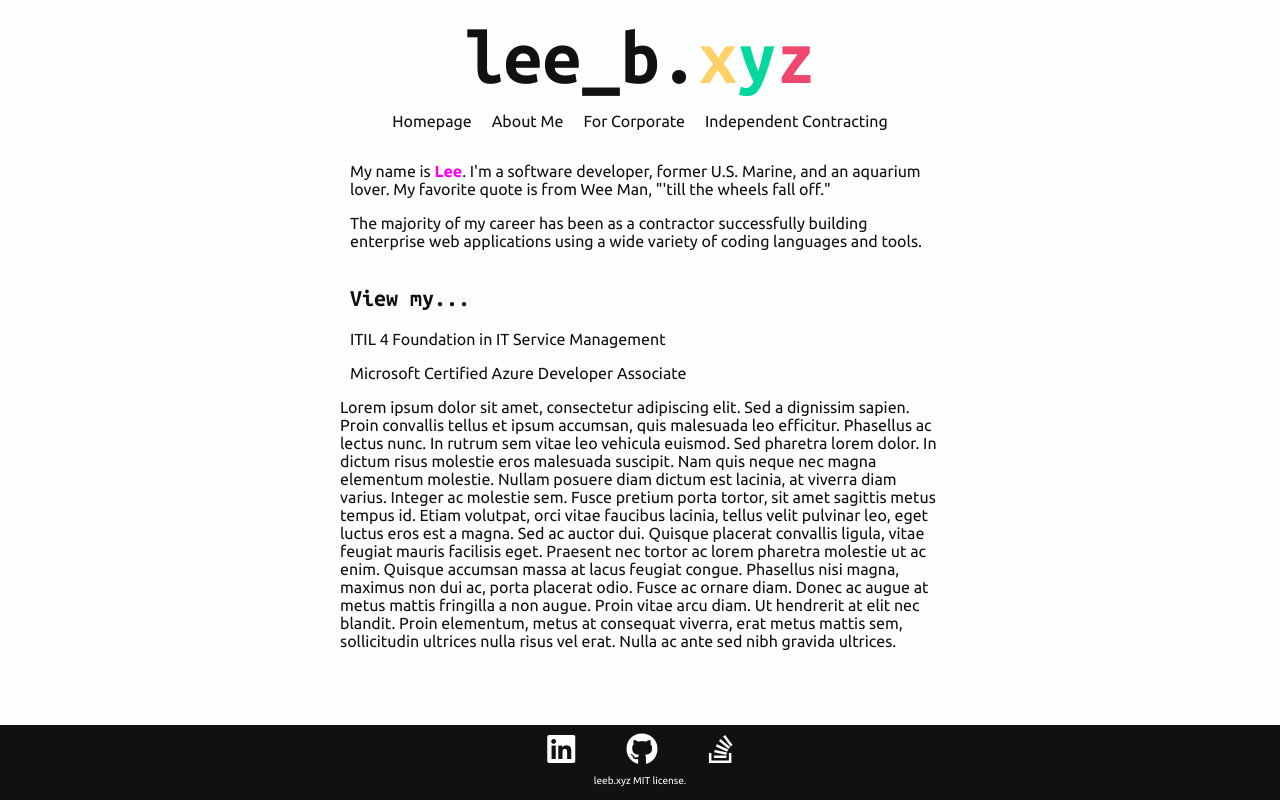
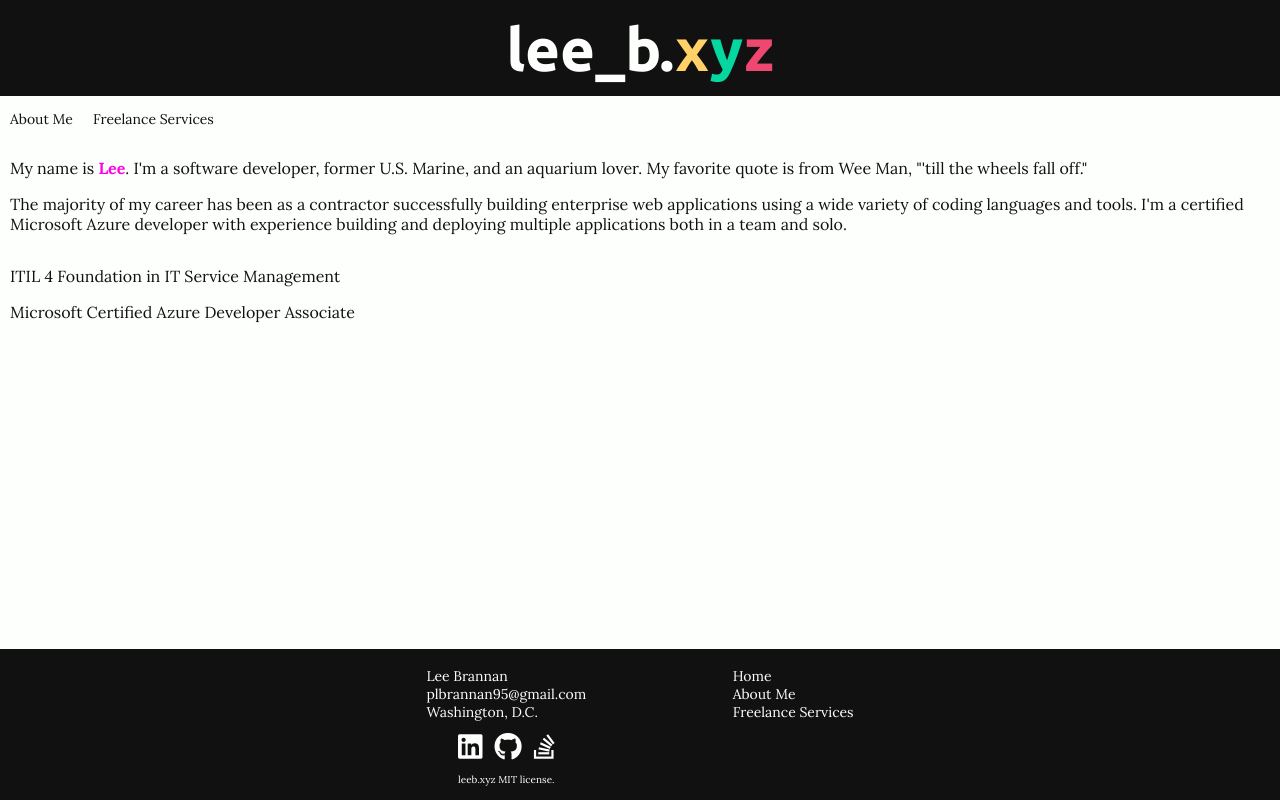
Before and after one commit to bananabrann/leeb.xyz, a React (Create React App) app: page / in a window 1280 px wide. Built offline with nearby package versions, Linux system fonts and the light colour scheme.

Commit message:
New base created

```diff
--- a/public/index.html
+++ b/public/index.html
@@ -5,16 +5,23 @@
         <link rel="icon" href="%PUBLIC_URL%/favicon.ico" />
         <meta name="viewport" content="width=device-width, initial-scale=1" />
         <meta name="theme-color" content="#000000" />
-        <meta
-            name="description"
-            content="Website of Pierson (Lee) Brannan."
-        />
+        <meta name="description" content="Website of Pierson (Lee) Brannan." />
         <script
             src="https://kit.fontawesome.com/1d777e7bb4.js"
             crossorigin="anonymous"
         ></script>
-        <link href="https://fonts.googleapis.com/css2?family=Ubuntu:wght@400;700&display=swap" rel="stylesheet">
-        <link href="https://fonts.googleapis.com/css2?family=Ubuntu+Mono:wght@700&display=swap" rel="stylesheet">
+        <link
+            href="https://fonts.googleapis.com/css2?family=Ubuntu:wght@400;700&display=swap"
+            rel="stylesheet"
+        />
+        <link
+            href="https://fonts.googleapis.com/css2?family=Ubuntu+Mono:wght@700&display=swap"
+            rel="stylesheet"
+        />
+        <link
+            href="https://fonts.googleapis.com/css2?family=Lora:ital,wght@0,400;0,500;0,700;1,400&display=swap"
+            rel="stylesheet"
+        />
         <link rel="apple-touch-icon" href="%PUBLIC_URL%/logo192.png" />
         <!--
       manifest.json provides metadata used when your web app is installed on a
--- a/src/App.scss
+++ b/src/App.scss
@@ -26,14 +26,9 @@ a {
 
 p {
     @include base-padding();
+    font-family: 'Lora', serif;
 }
 
-h1, h2, h3, h4, h5, h6 {
-    @include base-padding();
-    font-family: 'Ubuntu Mono', sans-serif;
+.logo {
+    font-weight: 700;
 }
-
-h1 {
-    font-size: calc(22px + 7vmin);
-    margin: 0;
-}
--- a/src/App.tsx
+++ b/src/App.tsx
@@ -1,5 +1,6 @@
 import React from "react";
 import { BrowserRouter as Router, Route } from "react-router-dom";
+import Freelance from "./Components/Freelance/Freelance";
 import Home from "./Components/Home/Home";
 import Login from "./Components/Login/Login";
 import "./App.scss";
@@ -23,6 +24,13 @@ function App() {
                         return <Login />
                     }}
                 />
+
+                <Route
+                    exact path="/freelance"
+                    render={() => {
+                        return <Freelance />
+                    }}
+                />
             </Router>
         </div>
     );
--- a/src/Components/Footer/Footer.scss
+++ b/src/Components/Footer/Footer.scss
@@ -1,6 +1,11 @@
 @import "../../styles/colors";
 
 #footer {
+    display: flex;
+    flex-direction: column;
+    justify-content: center;
+    align-items: center;
+
     -webkit-box-shadow: 0px -10px 6px 5px $wht;
     box-shadow: 0px -7px 10px 5px $wht;
     background-color: $blk;
@@ -9,10 +14,31 @@
     bottom: 0;
     color: $wht;
     width: 100%;
+    font-size: 14px;
+
+    .main-footer-content {
+        width: 100%;
+        display: flex;
+        justify-content: space-evenly;
+        max-width: 700px;
+        padding: 10px;
+    }
+
+    p {
+        margin: inherit;
+    }
 
     .logo-row {
+        margin: 9px auto;
+        display: flex;
+        justify-content: center;
+
         a:hover {
             color: $cyn;
+        }
+
+        > * {
+            margin: 3px 6px;
         }
     }
 
--- a/src/Components/Footer/Footer.tsx
+++ b/src/Components/Footer/Footer.tsx
@@ -4,6 +4,12 @@ import "./Footer.scss";
 const Footer: React.FC<any> = () => {
     return (
         <div id="footer">
+            <div className="main-footer-content">
+                <div className="left">
+                    <p>Lee Brannan</p>
+                    <p className="email">plbrannan95@gmail.com</p>
+                    <p>Washington, D.C.</p>
+
                     <div className="logo-row">
                         <a
                             href="https://www.linkedin.com/in/pbrann/"
@@ -32,6 +38,16 @@ const Footer: React.FC<any> = () => {
                         <p>leeb.xyz MIT license.</p>
                     </div>
                 </div>
+
+                <div className="right">
+                    <div className="footer-nav">
+                        <p>Home</p>
+                        <p>About Me</p>
+                        <p>Freelance Services</p>
+                    </div>
+                </div>
+            </div>
+        </div>
     );
 };
 
--- /dev/null
+++ b/src/Components/Freelance/Freelance.tsx
@@ -0,0 +1,67 @@
+import React from "react";
+
+const Freelance: React.FC<any> = () => {
+    return (
+        <div className="Freelance">
+            <div className="services-row">
+                <div className="service-card">
+                    <div className="left">
+                        <i className="fas fa-globe fa-3x"></i>
+                    </div>
+
+                    <div className="right">
+                        <div className="upper">
+                            <p>Web Development</p>
+                        </div>
+
+                        <div className="lower">
+                            <p>Websites, web applications.</p>
+                        </div>
+                    </div>
+                </div>
+
+                <div className="service-card">
+                    <div className="left">
+                        <i className="fas fa-cogs fa-3x"></i>
+                    </div>
+
+                    <div className="right">
+                        <div className="upper">
+                            <p>Automation</p>
+                        </div>
+
+                        <div className="lower">
+                            <p>
+                                Automating Excel workflows, database migrations,
+                                and more.
+                            </p>
+                        </div>
+                    </div>
+                </div>
+
+                <div className="service-card">
+                    <div className="left">
+                        <i className="fas fa-id-badge fa-3x"></i>
+                    </div>
+
+                    <div className="right">
+                        <div className="upper">
+                            <p>Enterprise Applications</p>
+                        </div>
+
+                        <div className="lower">
+                            <p>
+                                Large, enterprise projects and 1099 individual
+                                contracting.
+                            </p>
+                        </div>
+                    </div>
+
+                    {/* <i class="fas fa-globe"></i> */}
+                </div>
+            </div>
+        </div>
+    );
+};
+
+export default Freelance;
--- a/src/Components/Home/Home.scss
+++ b/src/Components/Home/Home.scss
@@ -5,7 +5,16 @@
     flex-direction: column;
     justify-content: flex-start;
     align-items: center;
-    max-width: 600px;
+    // max-width: 600px;
+
+    .header {
+        background-color: $blk;
+        width: 100%;
+        display: flex;
+        justify-content: center;
+        align-items: center;
+        height: 12vmin;
+    }
 
     .my-name {
         color: $prl;
@@ -21,14 +30,9 @@
         // }
     }
 
-    .logo-row {
-        display: flex;
-        justify-content: center;
-
-        > * {
-            padding: 0 2vw;
-        }
-    }
+    .logo {
+        font-size: calc(5vmin + 20px);
+        color: $wht;
     }
 
     .x {
@@ -42,3 +46,43 @@
     .z {
         color: $red;
     }
+
+    // .services-row {
+    //     width: 100%;
+    //     margin: 12px;
+    //     display: flex;
+    //     justify-content: center;
+
+    //     p {
+    //         margin: inherit;
+    //     }
+
+    //     i {
+    //         // height: 100px;
+    //     }
+
+    //     .service-card {
+    //         display: flex;
+    //         padding: 3px 10px;
+    //         border: 2px solid $gry;
+    //         border-radius: 19px;
+    //         background-color: $gry;
+    //         max-width: 285px;
+
+    //         .right {
+    //             display: flex;
+    //             flex-direction: column;
+
+    //             .upper {
+    //                 font-size: 24px;
+    //                 font-weight: 700;
+    //             }
+
+    //             .lower {
+    //                 font-size: 14px;
+    //                 font-weight: 400;
+    //             }
+    //         }
+        // }
+    // }
+}
--- a/src/Components/Home/Home.tsx
+++ b/src/Components/Home/Home.tsx
@@ -5,29 +5,24 @@ import "./Home.scss";
 
 const Home: React.FC<any> = () => {
     useEffect(() => {
-        /*
-            TODO --
-            Refactor to remove the underscore freaking out on page resizing. Use state and effects.
-        */
         const blinkSpeed: number = 800;
         const underscore: HTMLElement | null = document.getElementById("underscore"); // prettier-ignore
 
         setInterval(function () {
             underscore!.style.opacity = underscore!.style.opacity === "0" ? "1" : "0"; // prettier-ignore
         }, blinkSpeed);
-
-        // ---
     }, []);
 
     return (
         <div className="Home">
-            <br />
-
-            <h1>
-                lee<span id="underscore">_</span>b.<span className="x">x</span>
-                <span className="y">y</span>
-                <span className="z">z</span>
-            </h1>
+            <div className="header">
+                <div className="logo">
+                    lee<span id="underscore">_</span>b.
+                    <span className="x">x</span>
+                    <span className="y">y</span>
+                    <span className="z">z</span>
+                </div>
+            </div>
 
             <Nav />
 
@@ -42,41 +37,20 @@ const Home: React.FC<any> = () => {
                     <p>
                         The majority of my career has been as a contractor
                         successfully building enterprise web applications using
-                        a wide variety of coding languages and tools.
+                        a wide variety of coding languages and tools. I'm a
+                        certified Microsoft Azure developer with experience
+                        building and deploying multiple applications both in a
+                        team and solo.
                     </p>
                 </div>
 
                 <div>
-                    <h2>View my...</h2>
                     <a href="./itil4foundation.pdf" target="_blank">
                         <p>ITIL 4 Foundation in IT Service Management</p>
                     </a>
                     <a href="./msazuredevassociate.pdf" target="_blank">
                         <p>Microsoft Certified Azure Developer Associate</p>
                     </a>
-                </div>
-
-                <div>
-                    Lorem ipsum dolor sit amet, consectetur adipiscing elit. Sed
-                    a dignissim sapien. Proin convallis tellus et ipsum
-                    accumsan, quis malesuada leo efficitur. Phasellus ac lectus
-                    nunc. In rutrum sem vitae leo vehicula euismod. Sed pharetra
-                    lorem dolor. In dictum risus molestie eros malesuada
-                    suscipit. Nam quis neque nec magna elementum molestie.
-                    Nullam posuere diam dictum est lacinia, at viverra diam
-                    varius. Integer ac molestie sem. Fusce pretium porta tortor,
-                    sit amet sagittis metus tempus id. Etiam volutpat, orci
-                    vitae faucibus lacinia, tellus velit pulvinar leo, eget
-                    luctus eros est a magna. Sed ac auctor dui. Quisque placerat
-                    convallis ligula, vitae feugiat mauris facilisis eget.
-                    Praesent nec tortor ac lorem pharetra molestie ut ac enim.
-                    Quisque accumsan massa at lacus feugiat congue. Phasellus
-                    nisi magna, maximus non dui ac, porta placerat odio. Fusce
-                    ac ornare diam. Donec ac augue at metus mattis fringilla a
-                    non augue. Proin vitae arcu diam. Ut hendrerit at elit nec
-                    blandit. Proin elementum, metus at consequat viverra, erat
-                    metus mattis sem, sollicitudin ultrices nulla risus vel
-                    erat. Nulla ac ante sed nibh gravida ultrices.
                 </div>
             </div>
 
--- a/src/Components/Nav/Nav.scss
+++ b/src/Components/Nav/Nav.scss
@@ -1,22 +1,13 @@
+@import "../../styles/colors";
+
 .Navbar {
-    display: flex;
-    justify-content: center;
-    width: 100vw;
-    position: -webkit-sticky;
     position: sticky;
-    top: 0;
+    width: 100%;
+    font-size: calc(1.5vmin + 2px);
+    color: $blk;
 
     .nav {
         display: flex;
-        justify-content: center;
+        align-items: center;
     }
-
-    // .signin {
-    //     margin: 12px 30px;
-
-    //     @media only screen and (max-width: 365px) {
-    //         transform: scale(0.6);
-    //         margin: 4px;
-    //     }
-    // }
 }
--- a/src/Components/Nav/Nav.tsx
+++ b/src/Components/Nav/Nav.tsx
@@ -1,3 +1,5 @@
+import React from "react";
+import { useEffect } from "react";
 import { Link } from "react-router-dom";
 import "./Nav.scss";
 
@@ -5,17 +7,9 @@ const Nav: React.FC<any> = (props: any) => {
     return (
         <div className="Navbar">
             <div className="nav">
-                <p>Homepage</p>
                 <p>About Me</p>
-                <p>For Corporate</p>
-                <p>Independent Contracting</p>
+                <p>Freelance Services</p>
             </div>
-
-            {/*
-            <Link to="/login">
-                <i className="fas fa-2x fa-sign-in-alt signin"></i>
-            </Link>
-            */}
         </div>
     );
 };
--- a/src/styles/_colors.scss
+++ b/src/styles/_colors.scss
@@ -1,6 +1,6 @@
 // Standards
 $wht: #fdfffc;
-$gry: #4b4b4b;
+$gry: #e9e9e9;
 $blk: #111111;
 $dbl: rgb(20, 44, 75);
 
```
Lines whose indentation alone changed are shown as unchanged.
